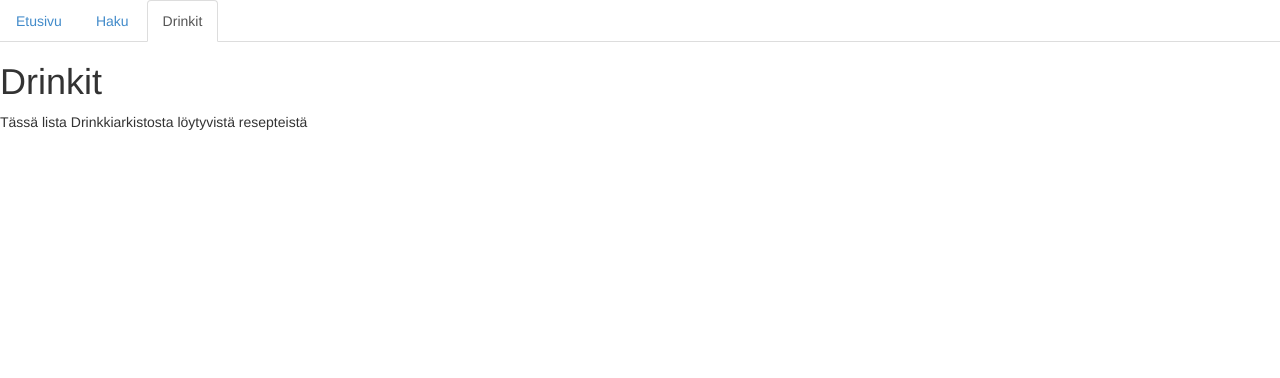
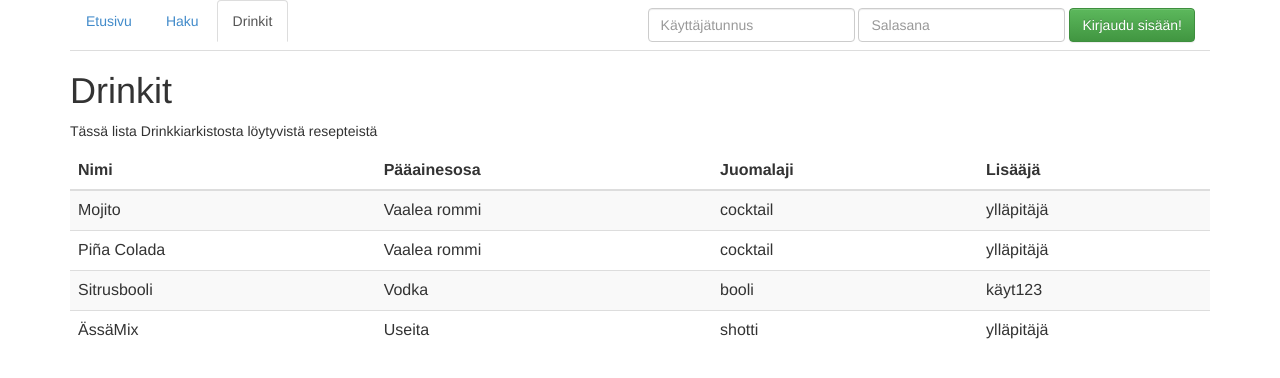
Before and after one commit to ssomero/tsoha2014, a PHP site: page /drinkit.php in a window 1280 px wide. Shown: the top 378 px of the page. Run offline with PHP 8.4, Linux system fonts and the light colour scheme.

Commit message:
demosivua jatkettu

```diff
--- a/drinkit.php
+++ b/drinkit.php
@@ -8,6 +8,16 @@
         <link href="css/main.css" rel="stylesheet">
     </head>
     <body>
+        <div class="container">
+            <form class="navbar-form navbar-right" role="form">
+                <div class="form-group">
+                    <input type="text" placeholder="Käyttäjätunnus" class="form-control">
+                </div>
+                <div class="form-group">
+                    <input type="password" placeholder="Salasana" class="form-control">
+                </div>
+                <button type="submit" class="btn btn-success">Kirjaudu sisään!</button>
+            </form>
             <ul class="nav nav-tabs">
                 <li><a href="html-demo.html">Etusivu</a></li>
                 <li><a href="haku.php">Haku</a></li>
@@ -16,5 +26,43 @@
 
             <h1>Drinkit</h1>
             <p>Tässä lista Drinkkiarkistosta löytyvistä resepteistä</p>
+
+            <table class="table table-striped">
+                <thead>
+                    <tr>
+                        <th>Nimi</th>
+                        <th>Pääainesosa</th>
+                        <th>Juomalaji</th>
+                        <th>Lisääjä</th>
+                    </tr>
+                </thead>
+                <tbody>
+                    <tr>
+                        <td>Mojito</td>
+                        <td>Vaalea rommi</td>
+                        <td>cocktail</td>
+                        <td>ylläpitäjä</td>
+                    </tr>
+                    <tr>
+                        <td>Piña Colada</td>
+                        <td>Vaalea rommi</td>
+                        <td>cocktail</td>
+                        <td>ylläpitäjä</td>
+                    </tr>
+                    <tr>
+                        <td>Sitrusbooli</td>
+                        <td>Vodka</td>
+                        <td>booli</td>
+                        <td>käyt123</td>
+                    </tr>
+                    <tr>
+                        <td>ÄssäMix</td>
+                        <td>Useita</td>
+                        <td>shotti</td>
+                        <td>ylläpitäjä</td>
+                    </tr>
+                </tbody>
+            </table>
+        </div>
     </body>
 </html>
--- a/nbproject/project.xml
+++ b/nbproject/project.xml
@@ -5,5 +5,8 @@
         <data xmlns="http://www.netbeans.org/ns/php-project/1">
             <name>Drinkkiarkisto</name>
         </data>
+        <spellchecker-wordlist xmlns="http://www.netbeans.org/ns/spellchecker-wordlist/1">
+            <word>Pääainesosa</word>
+        </spellchecker-wordlist>
     </configuration>
 </project>
```
Also changed, not shown: haku.php (+18 -1 lines), html-demo.html (+12 -1 lines). Lines whose indentation alone changed are shown as unchanged.
